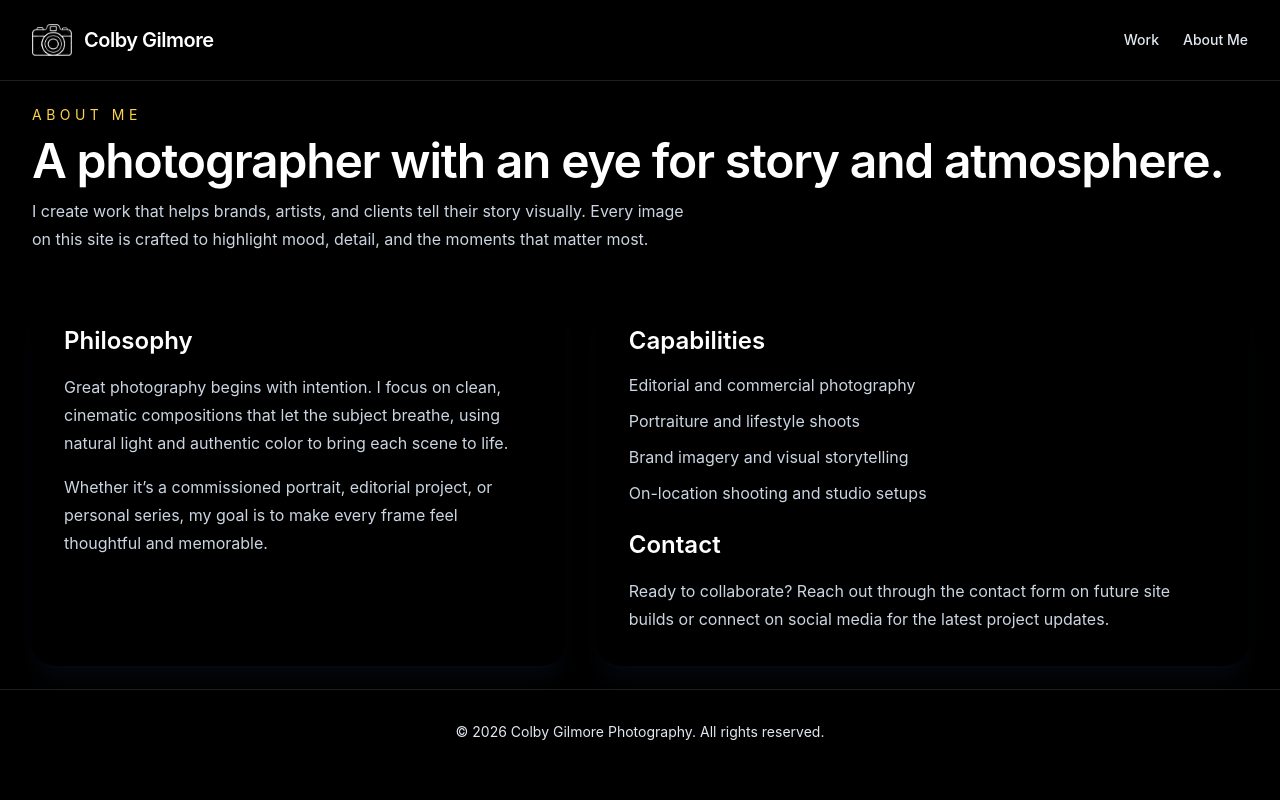
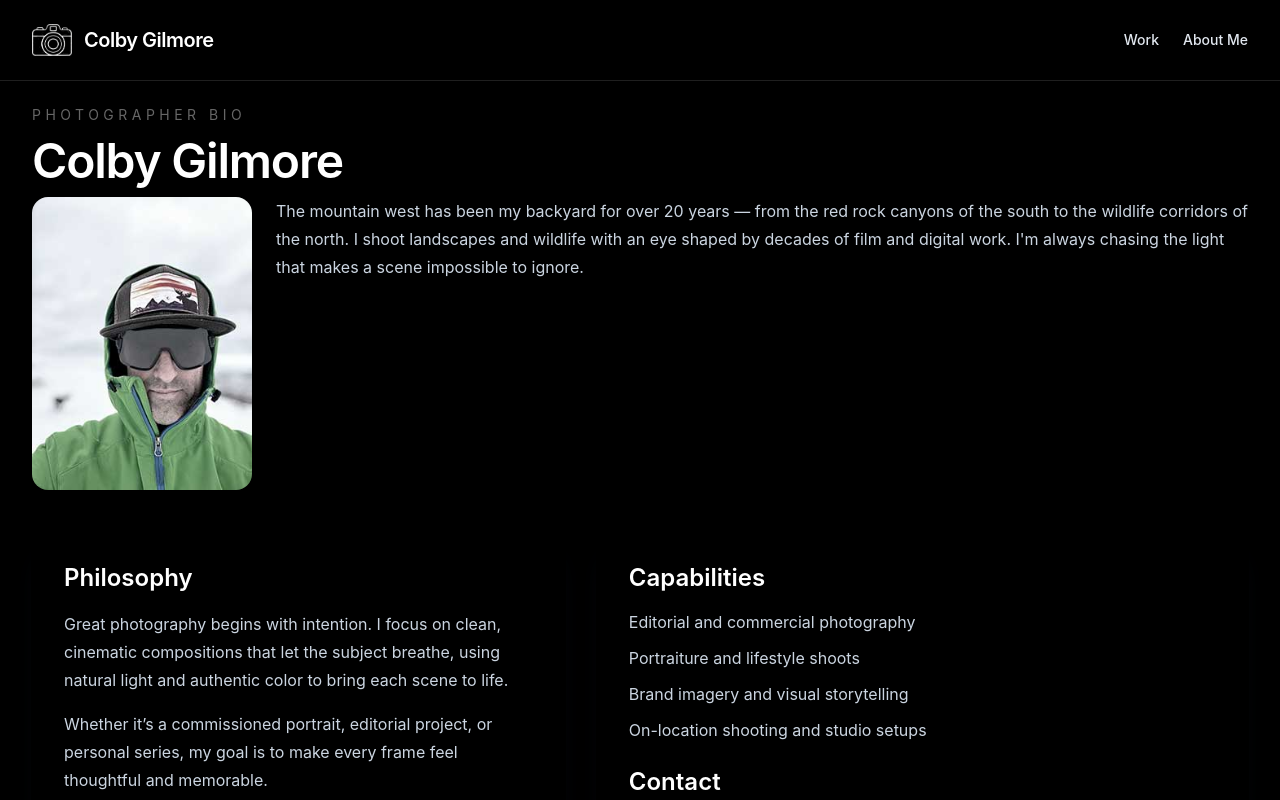
Before and after one commit to colbygilmore/photography-site, a Next.js app: page /about in a window 1280 px wide. Shown: the top 800 px of the page. Built offline with nearby package versions, Linux system fonts and the light colour scheme.

Commit message:
Initial changes to About page.

```diff
--- a/app/about/page.tsx
+++ b/app/about/page.tsx
@@ -1,12 +1,19 @@
+import Image from 'next/image';
+
 export default function AboutPage() {
   return (
     <section className="space-y-10">
       <div className="space-y-3">
-        <p className="text-sm uppercase tracking-[0.32em] text-amber-300">About Me</p>
-        <h1 className="text-4xl font-semibold tracking-tight text-white sm:text-5xl">A photographer with an eye for story and atmosphere.</h1>
-        <p className="max-w-2xl text-base leading-7 text-slate-300">
-          I create work that helps brands, artists, and clients tell their story visually. Every image on this site is crafted to highlight mood, detail, and the moments that matter most.
-        </p>
+        <p className="text-sm uppercase tracking-[0.32em] text-[#666666]">Photographer Bio</p>
+        <h1 className="text-4xl font-semibold tracking-tight text-white sm:text-5xl">Colby Gilmore</h1>
+        <div className="flex flex-col gap-6 sm:flex-row sm:items-start">
+          <div className="shrink-0">
+            <Image src="/photos/homepageBioPhoto.jpg" alt="Colby Gilmore" width={220} height={280} className="rounded-2xl object-cover" />
+          </div>
+          <p className="text-base leading-7 text-slate-300">
+            The mountain west has been my backyard for over 20 years — from the red rock canyons of the south to the wildlife corridors of the north. I shoot landscapes and wildlife with an eye shaped by decades of film and digital work. I&apos;m always chasing the light that makes a scene impossible to ignore.
+          </p>
+        </div>
       </div>
 
       <div className="grid gap-8 lg:grid-cols-[0.9fr_1.1fr]">
```
